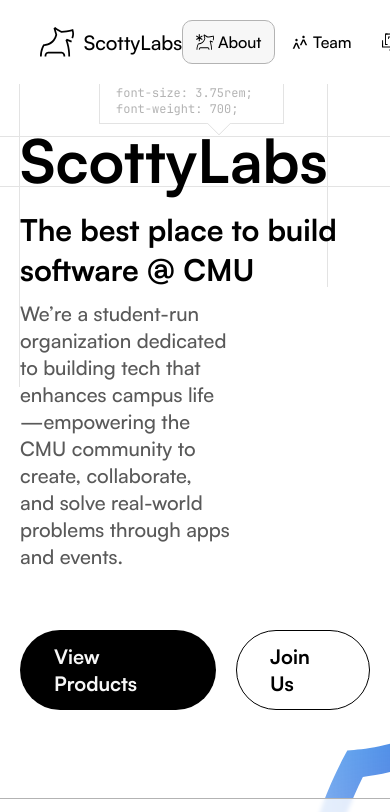
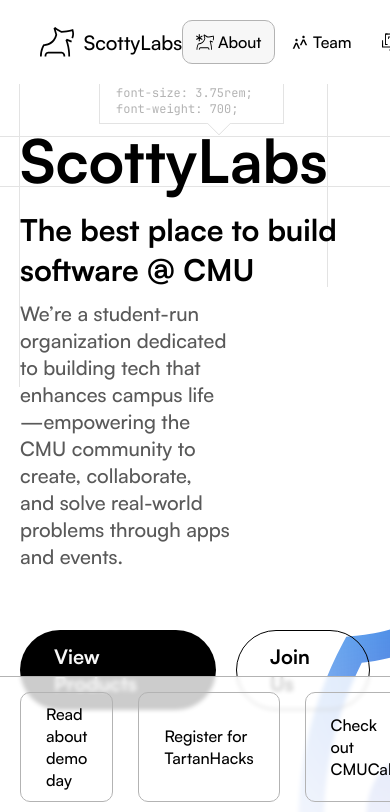
Before and after one commit to ScottyLabs/scottylabs.org, a React (Vite) app: page / in a window 390 px wide. Shown: the top 812 px of the page. Built offline with nearby package versions, Linux system fonts and the light colour scheme.

Commit message:
feat: first page should have the same content regardless of screen size (disregarding mobile case)

```diff
--- a/src/Hero.module.css
+++ b/src/Hero.module.css
@@ -1,6 +1,7 @@
 .hero-container {
   overflow: hidden;
   position: relative;
+  height: 100vh;
 }
 .hero-section {
   padding: 10% 0 230px;
@@ -9,9 +10,9 @@
 .hero-background {
   position: absolute;
   left: 50%;
-  bottom: -104px;
+  top: 0px;
   z-index: -1;
-  height: 850px;
+  height: 100vh;
   width: auto;
 }
 .title {
@@ -94,7 +95,7 @@
 
 .events-container {
   position: absolute;
-  bottom: 0;
+  bottom: 110px;
   left: 0;
   right: 0;
   padding: 15px 0;
--- a/src/ImageCarousel.module.css
+++ b/src/ImageCarousel.module.css
@@ -1,6 +1,6 @@
 .carousel {
   height: 300px;
-  margin-top: 35px;
+  margin-top: -35px;
   display: flex;
   gap: 25px;
   overflow-x: scroll;
```
